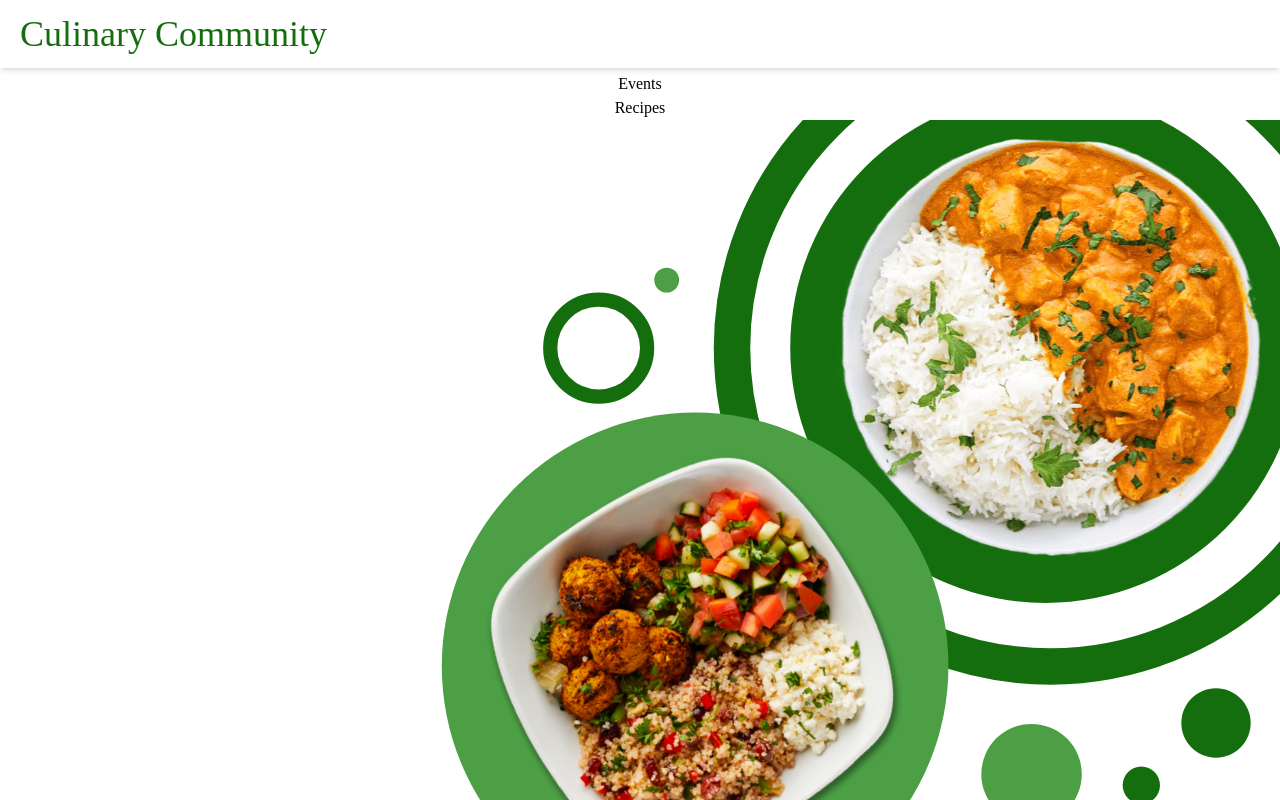
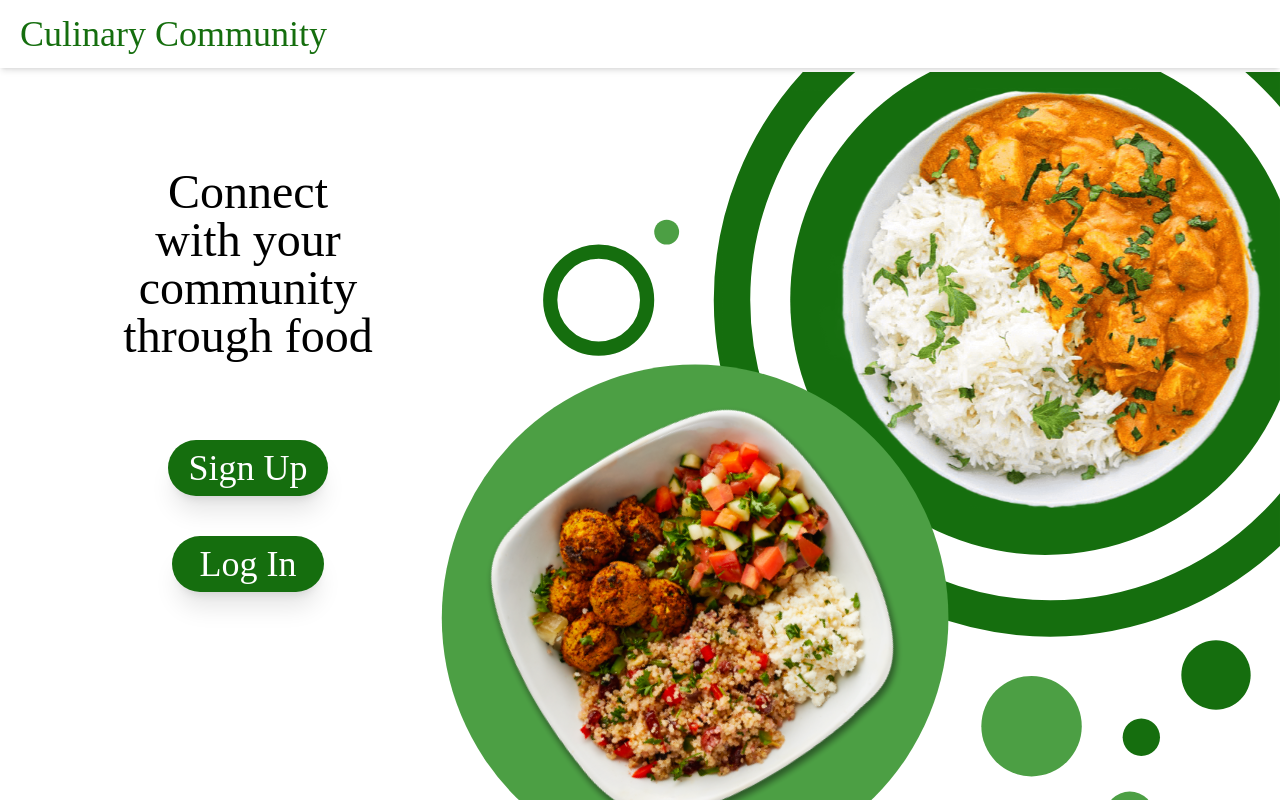
Before and after one commit to ridanaeeem/culinary-community, a Next.js app: page / in a window 1280 px wide. Shown: the top 800 px of the page. Built offline with nearby package versions, Linux system fonts and the light colour scheme; a web font is replaced by a local one.

Commit message:
home page edits

```diff
--- a/package.json
+++ b/package.json
@@ -9,10 +9,15 @@
     "lint": "next lint"
   },
   "dependencies": {
+    "bootstrap": "^5.3.2",
     "mongodb": "^6.3.0",
     "next": "14.0.3",
+    "pure-react-carousel": "^1.30.1",
     "react": "^18",
+    "react-awesome-slider": "^4.1.0",
+    "react-bootstrap": "^2.9.1",
     "react-dom": "^18",
+    "react-multi-carousel": "^2.8.4",
     "sharp": "^0.32.6",
     "styled-components": "^6.1.1"
   },
--- a/src/app/page.tsx
+++ b/src/app/page.tsx
@@ -12,9 +12,20 @@ export default function Home() {
 				<br></br>
 				<br></br>
 				<br></br>
+				<div>
+					<div className="mx-10 text-center absolute left-20 top-32 w-20%">
+						<p className="my-10 text-5xl">Connect with your community through food</p>
+						<button className="m-10 px-5 py-2 text-4xl rounded-full bg-[#156E0E] text-white shadow-xl">
+							Sign Up
+						</button>
+						<button className="px-7 py-2 text-4xl rounded-full bg-[#156E0E] text-white shadow-xl">
+							Log In
+						</button>
+					</div>
+				</div>
+				<Image src={homeBackground} alt="hiii" className="w-full" />
 				<Link href="/events">Events</Link>
 				<Link href="/recipes">Recipes</Link>
-				<Image src={homeBackground} alt="hiii" className="w-full" />
 				<Features />
 			</main>
 		</>
--- a/tsconfig.json
+++ b/tsconfig.json
@@ -22,6 +22,6 @@
       "@/*": ["./src/*"]
     }
   },
-  "include": ["next-env.d.ts", "**/*.ts", "**/*.tsx", ".next/types/**/*.ts"],
+  "include": ["next-env.d.ts", "**/*.ts", "**/*.tsx", ".next/types/**/*.ts", "src/app/page.jsx", "src/app/page.jsx"],
   "exclude": ["node_modules"]
 }
```
Also changed, not shown: src/components/carousel.tsx (added), 1 other file (tests, documents, lock files or other folders).
